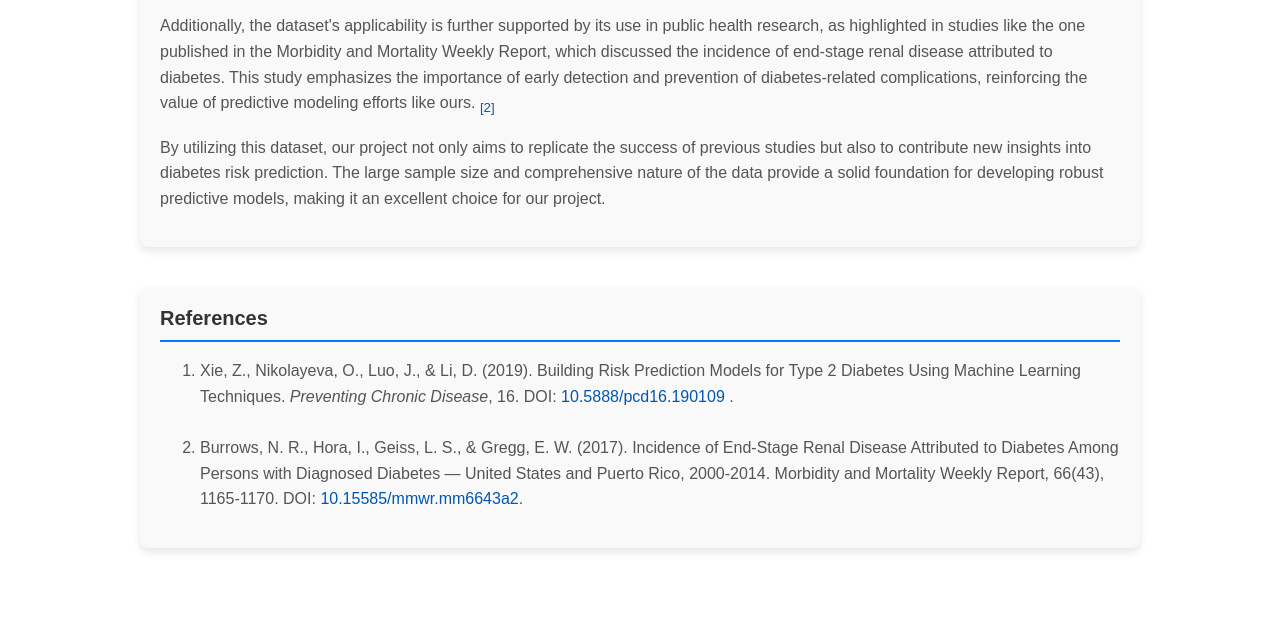
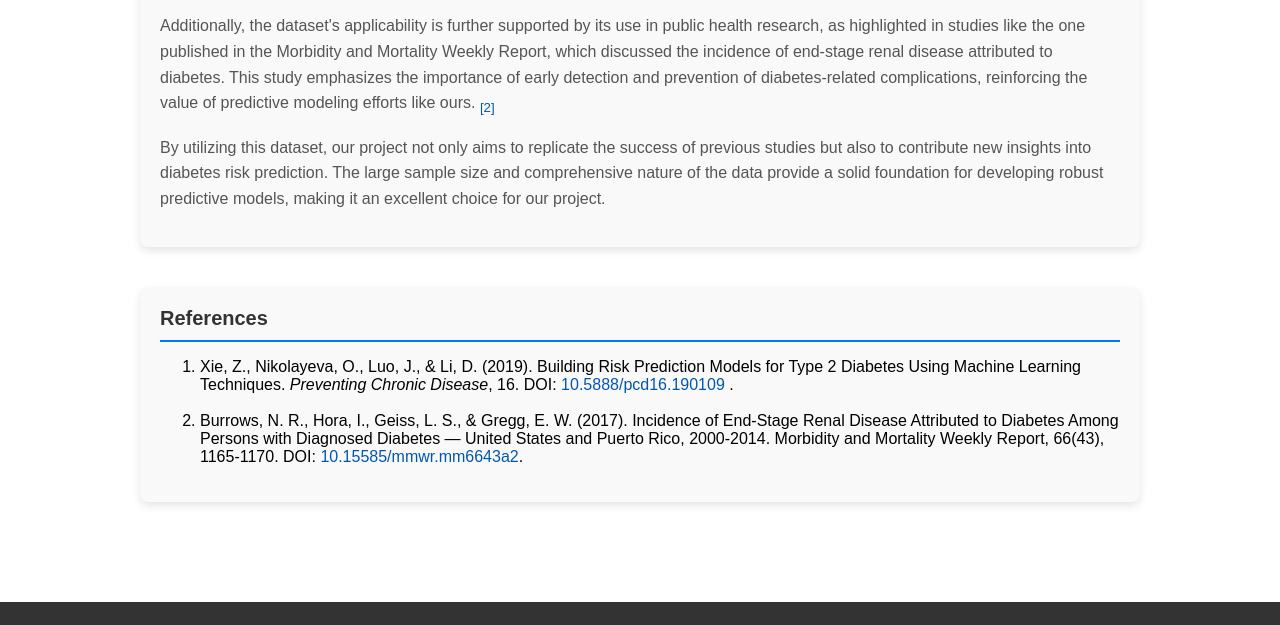
Before and after one commit to AlejandroSalas1143/AlejandroSalas1143.github.io, a plain HTML site: page data/data.html in a window 1280 px wide. Shown: the part 1360-1985 px from the top of the page. Drawn offline with Linux system fonts and the light colour scheme.

Commit message:
Modified text color

```diff
--- a/data/data.css
+++ b/data/data.css
@@ -155,8 +155,7 @@ section h3 {
 }
 
 section p,
-section ul,
-section ol {
+section ul {
     font-size: 16px;
     line-height: 1.6;
     color: #555;
```
